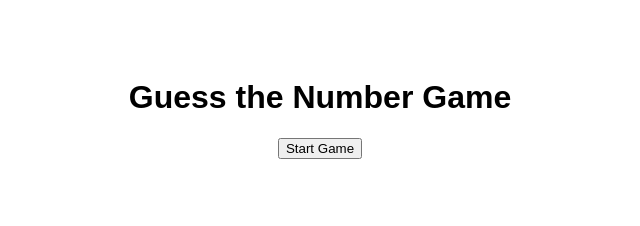
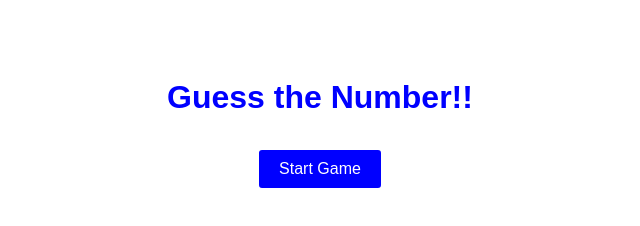
Before and after one commit to SWE-mini-projects/GuessingNumberGame, a plain HTML site: page index.html in a window 1280 px wide. Shown: the whole page, without its empty margins (320-960 px from the left). Drawn offline with Linux system fonts and the light colour scheme.

Commit message:
text styling and enter range for guessing

```diff
--- a/index.html
+++ b/index.html
@@ -5,27 +5,63 @@
     <meta name="viewport" content="width=device-width, initial-scale=1.0">
     <title>Guess the Number Game</title>
     <style>
+        /* General page style */
         body {
             font-family: Arial, sans-serif;
             text-align: center;
             padding: 50px;
+            background-color: #fff; /* Black background */
+            color: #fff; /* White text */
         }
+
+        /* Headings */
+        h1 {
+            color: #00f; /* Blue color */
+        }
+
+        /* Buttons */
+        button {
+            background-color: #00f; /* Blue background */
+            color: #fff; /* White text */
+            border: 2px solid #fff; /* White border */
+            padding: 10px 20px;
+            font-size: 1em;
+            cursor: pointer;
+            margin: 10px;
+            border-radius: 5px;
+        }
+
+        button:hover {
+            background-color: #000; /* White background on hover */
+            color: #fff; /* Blue text on hover */
+            border: 2px solid #00f; /* Blue border on hover */
+        }
+
+        /* Messages */
         #messages {
             margin-top: 20px;
             font-size: 1.2em;
-            color: #333;
+            color: #00f; /* Blue color for messages */
         }
+
+        /* Guess Again button */
         #guessAgain {
             display: none; /* Hide the Guess Again button initially */
             margin-top: 10px;
+        }
+
+        /* Additional styling for focus and active states */
+        button:focus, button:active {
+            outline: none;
+            box-shadow: 0 0 5px #00f;
         }
     </style>
 </head>
 <body>
 
-    <h1>Guess the Number Game</h1>
+    <h1>Guess the Number!!</h1>
     <button id="startGame">Start Game</button>
-    <button id="guessAgain">Guess Again</button>
+    <button id="guessAgain">Guess Number</button>
     <div id="messages"></div>
 
     <script src="script.js"></script>
--- a/script.js
+++ b/script.js
@@ -7,10 +7,16 @@ const game = {
 
 
   play: function () {
+    do{
+     this.smallestNum = parseInt(prompt('Enter the smallest number in the range:'));
+    } while (isNaN(this.smallestNum));
+    do {
+      this.biggestNum = parseInt(prompt('Enter the biggest number in the range:'));
+    } while (isNaN(this.biggestNum) || this.biggestNum <= this.smallestNum);
+     this.enableGuessing();
     this.secretNum =
       Math.floor(Math.random() * (this.biggestNum - this.smallestNum + 1)) +
       this.smallestNum;
-     this.enableGuessing();
   },
 
   guessHandler: function () {
--- a/style.css
+++ b/style.css
@@ -1,4 +1,50 @@
-html {
-  height: 100%;
-  width: 100%;
+/* General page style */
+body {
+    font-family: Arial, sans-serif;
+    text-align: center;
+    padding: 50px;
+    background-color: #000; /* Black background */
+    color: #fff; /* White text */
 }
+
+/* Headings */
+h1 {
+    color: #00f; /* Blue color */
+}
+
+/* Buttons */
+button {
+    background-color: #00f; /* Blue background */
+    color: #fff; /* White text */
+    border: 2px solid #fff; /* White border */
+    padding: 10px 20px;
+    font-size: 1em;
+    cursor: pointer;
+    margin: 10px;
+    border-radius: 5px;
+}
+
+button:hover {
+    background-color: #fff; /* White background on hover */
+    color: #00f; /* Blue text on hover */
+    border: 2px solid #00f; /* Blue border on hover */
+}
+
+/* Messages */
+#messages {
+    margin-top: 20px;
+    font-size: 1.2em;
+    color: #00f; /* Blue color for messages */
+}
+
+/* Guess Again button */
+#guessAgain {
+    display: none; /* Hide the Guess Again button initially */
+    margin-top: 10px;
+}
+
+/* Additional styling for focus and active states */
+button:focus, button:active {
+    outline: none;
+    box-shadow: 0 0 5px #00f;
+}
```
